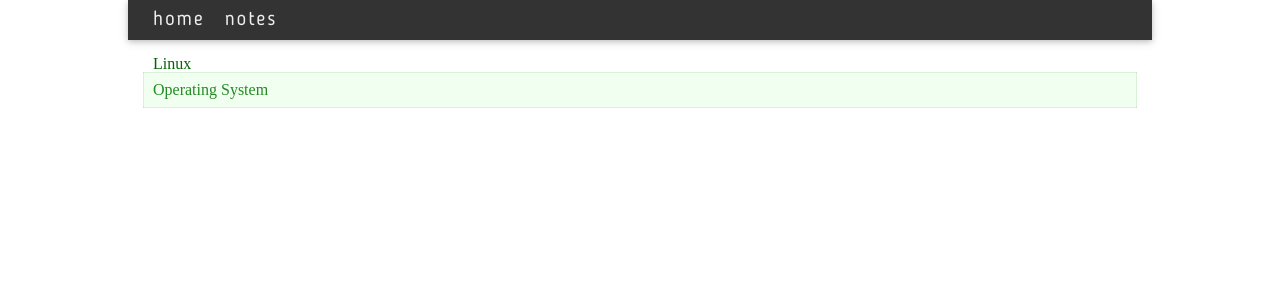
After one commit to mrdmik/ds, a Django app: template templates/note/linux.html in a window 1280 px wide, after a click on "Linux". The commit adds this page. Shown: the top 300 px of the page. Run offline with Django 3.2, Linux system fonts and the light colour scheme; the template is opened without the code that fills it, so the values that code supplies are empty.

Commit message:
v0.001 + nav on flex

```diff
--- a/dmiksu/urls.py
+++ b/dmiksu/urls.py
@@ -4,5 +4,5 @@ from django.conf.urls import url, include
 
 urlpatterns = [
     url(r'^admin/', admin.site.urls, name='admin'),
-    url(r'^', include('note.urls')),
+    url(r'^', include('note.urls', namespace='note')),
 ]
--- a/static/css/base.css
+++ b/static/css/index.css
@@ -56,3 +56,9 @@ ul.dropdown_menu {
     visibility: visible;
     opacity: 1;
 }
+main {
+    width: 100%;
+    max-width: 1024px;
+    padding: 0 15px;
+    margin: 0 auto;
+}
--- /dev/null
+++ b/static/css/note/content.css
@@ -0,0 +1,18 @@
+.hide, .hide + label ~ div { display: none; }
+.hide + label {
+    padding: 0 10px;;
+    color: green;
+    cursor: pointer;
+    border-bottom: 1px dotted green;
+}
+.hide:checked + label {
+    color: darkgreen;
+    border-bottom: 0;
+}
+.hide:checked + label + div {
+    display: block;
+    color: forestgreen;
+    background: #f1fff1;
+    box-shadow: inset 0px 0px 1px darkgreen;
+    padding: 10px;
+}
--- a/templates/base.html
+++ b/templates/index.html
@@ -5,10 +5,9 @@
 <head>
     <meta charset="UTF-8">
     <title>{% block title %}Test{% endblock %}</title>
-    {% block styles %}
-        <link rel="stylesheet" type="text/css" href="{% static "css/base.css" %}">
-        <link rel="stylesheet" type="text/css" href="{% static "css/reset.css" %}">
-    {% endblock %}
+    <link rel="stylesheet" type="text/css" href="{% static "css/index.css" %}">
+    <link rel="stylesheet" type="text/css" href="{% static "css/reset.css" %}">
+    {% block styles %}{% endblock %}
 </head>
 <body>
 <header>
@@ -16,6 +15,10 @@
         {% include "nav.html" %}
     {% endblock %}
 </header>
+<main>
     {% block content %}{% endblock %}
+</main>
+<footer>
+</footer>
 </body>
 </html>
--- a/templates/nav.html
+++ b/templates/nav.html
@@ -3,12 +3,12 @@
 <div class="container-menu">
     <nav>
         <ul>
-            <li><a href="#">Home</a></li>
-            <li><a href="#">Notes</a>
+            <li><a href={% url "note:index" %}>home</a></li>
+            <li><a href="#">notes</a>
                 <ul class="dropdown_menu">
-                    <li><a href="#">regex</a></li>
-                    <li><a href="#">git</a></li>
-                    <li><a href="#">linux</a></li>
+                    <li><a href={% url "note:regex" %}>regex</a></li>
+                    <li><a href={% url "note:git" %}>git</a></li>
+                    <li><a href={% url "note:linux" %}>linux</a></li>
                 </ul>
             </li>
         </ul>
--- /dev/null
+++ b/templates/note/linux.html
@@ -0,0 +1,19 @@
+{% extends 'index.html' %}
+
+{% load staticfiles %}
+
+{% block title %}Linux{% endblock %}
+
+{% block styles %}
+        <link rel="stylesheet" type="text/css" href="{% static "css/note/content.css" %}">
+{% endblock %}
+
+{% block content %}
+    <div>
+        <br/>
+        <input class='hide' type='checkbox' id='l-01'/>
+        <label for='l-01'>Linux</label>
+        <div>Operating System</div>
+        <br/>
+    </div>
+{% endblock %}
```
Also changed, not shown: note/urls.py (+7 -3 lines), note/views.py (+14 -2 lines), templates/note/git.html (added, +19 -0 lines), templates/note/regex.html (added, +19 -0 lines).
